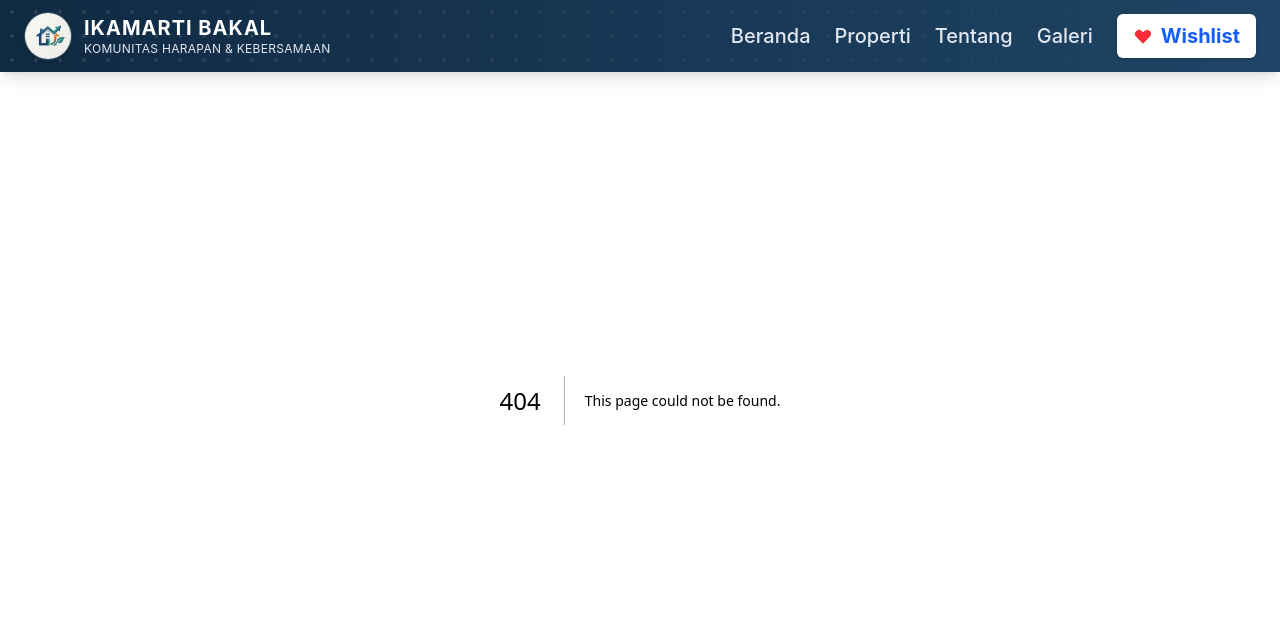
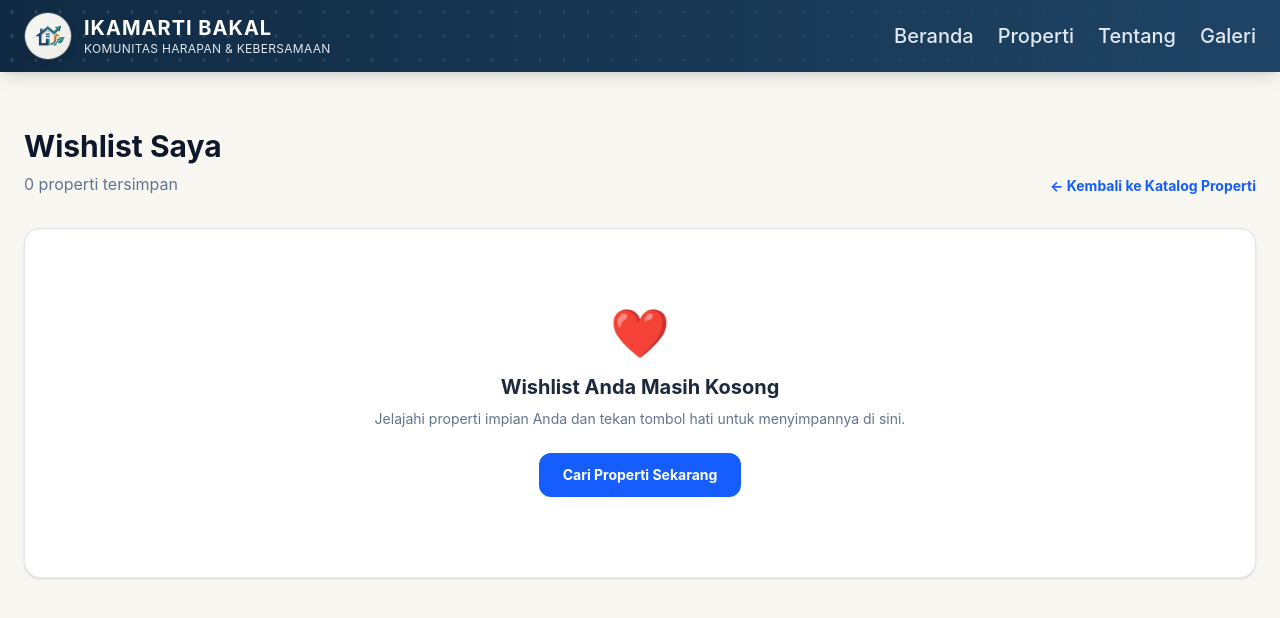
Before and after one commit to afda1087/projekwebproperti, a Next.js app in the folder property-company/: page /wishlist in a window 1280 px wide. Before the commit this address had no page. Shown: the top 618 px of the page. Built offline with nearby package versions, Linux system fonts and the light colour scheme.

Commit message:
simpan wishlist udh wrok

```diff
--- a/property-company/src/app/components/Navbar.js
+++ b/property-company/src/app/components/Navbar.js
@@ -107,12 +107,12 @@
                     </Link>
 
                     {/* Tombol Wishlist Desktop */}
-                    <Link
+                    {/* <Link
                         href="/wishlist"
                         className="flex items-center gap-2 rounded-md px-4 py-2 font-bold transition bg-white text-blue-600 hover:bg-blue-50 shadow-sm"
                     >
                         {/* Ikon Hati / Love */}
-                        <svg
+                        {/* <svg
                             xmlns="http://www.w3.org/2000/svg"
                             className="h-5 w-5 text-red-500 fill-current"
                             viewBox="0 0 20 20"
@@ -127,12 +127,12 @@
                         <span>Wishlist</span>
 
                         {/* Badge Angka Jumlah Wishlist */}
-                        {wishlist.length > 0 && (
+                        {/* {wishlist.length > 0 && (
                             <span className="bg-red-500 text-white text-xs font-bold rounded-full h-5 w-5 flex items-center justify-center ml-0.5 shadow-sm">
                                 {wishlist.length}
                             </span>
-                        )}
-                    </Link>
+                        )} */}
+                    {/* /</Link> */}
                 </div>
 
                 {/* TOMBOL HAMBURGER MOBILE */}
--- a/property-company/src/app/properti/page.js
+++ b/property-company/src/app/properti/page.js
@@ -91,8 +91,9 @@
         </div>
 
         <div className="flex flex-col gap-6">
-          {/* TOP BAR: Filter Toggle & Sorting */}
+          {/* TOP BAR: Filter Toggle & (Wishlist + Sorting) */}
           <div className="flex flex-wrap justify-between items-center gap-4 animate-fade-in-up delay-300">
+            {/* Tombol Filter di Kiri */}
             <button
               onClick={() => setIsFilterOpen(!isFilterOpen)}
               className="flex items-center gap-2 bg-white px-5 py-2.5 border border-slate-200 rounded-xl shadow-sm text-sm font-bold text-slate-700 hover:bg-slate-50 transition"
@@ -122,6 +123,35 @@
               {isFilterOpen ? "Tutup Filter" : "Filter Properti"}
             </button>
 
+            {/* Container Kanan: Tombol Wishlist & Dropdown Urutkan */}
+            <div className="flex items-center gap-3">
+              {/* Tombol Wishlist Baru */}
+              <Link
+                href="/wishlist"
+                className="flex items-center gap-2 bg-white px-4 py-2 border border-slate-200 rounded-xl shadow-sm text-sm font-bold text-slate-700 hover:bg-slate-50 transition"
+              >
+                <svg
+                  xmlns="http://www.w3.org/2000/svg"
+                  className="h-5 w-5 text-red-500 fill-current"
+                  viewBox="0 0 20 20"
+                  fill="currentColor"
+                >
+                  <path
+                    fillRule="evenodd"
+                    d="M3.172 5.172a4 4 0 015.656 0L10 6.343l1.172-1.171a4 4 0 115.656 5.656L10 17.657l-6.828-6.829a4 4 0 010-5.656z"
+                    clipRule="evenodd"
+                  />
+                </svg>
+                <span>Wishlist</span>
+
+                {wishlist.length > 0 && (
+                  <span className="bg-red-500 text-white text-xs font-bold rounded-full h-5 w-5 flex items-center justify-center shadow-sm">
+                    {wishlist.length}
+                  </span>
+                )}
+              </Link>
+
+              {/* Dropdown Urutkan */}
               <div className="flex items-center gap-2 bg-white px-4 py-2 border border-slate-200 rounded-xl shadow-sm">
                 <span className="text-sm text-slate-400">Urutkan:</span>
                 <select
@@ -134,6 +164,7 @@
                   <option>Harga Tertinggi</option>
                   <option>Luas Terbesar</option>
                 </select>
+              </div>
             </div>
           </div>
 
@@ -247,7 +278,7 @@
               <div className="grid grid-cols-1 sm:grid-cols-2 lg:grid-cols-3 gap-6 mt-4">
                 {processedData.map((prop) => {
                   const isWishlisted = wishlist.some(
-                    (item) => item.id === prop.id
+                    (item) => String(item.id) === String(prop.id)
                   );
 
                   return (
@@ -279,8 +310,8 @@
 
                         <button
                           onClick={(e) => {
-                            e.preventDefault();   // Mencegah navigasi bawaan jika card berupa <Link>
-                            e.stopPropagation();  // Mencegah trigger event ke elemen di luarnya
+                            e.preventDefault();
+                            e.stopPropagation();
                             toggleWishlist(prop);
                           }}
                           className="absolute top-3 right-3 bg-white p-2 rounded-full shadow-sm text-slate-400 hover:text-red-500 transition"
--- /dev/null
+++ b/property-company/src/app/wishlist/page.js
@@ -0,0 +1,132 @@
+"use client";
+
+import Link from "next/link";
+import { useWishlist } from "@/app/context/wishlistcontext"; // Sesuaikan lokasi file context kamu
+
+export default function WishlistPage() {
+  // Ambil state wishlist dan fungsi toggleWishlist dari Context
+  const { wishlist = [], toggleWishlist = () => {} } = useWishlist() || {};
+
+  return (
+    <div className="bg-[#F8F7F2] min-h-screen pt-32 pb-20">
+      <div className="max-w-7xl mx-auto px-6">
+        {/* Header Section */}
+        <div className="mb-8 flex justify-between items-end">
+          <div>
+            <h1 className="text-3xl font-bold text-slate-900 mb-2">
+              Wishlist Saya
+            </h1>
+            <p className="text-slate-500">
+              {wishlist.length} properti tersimpan
+            </p>
+          </div>
+
+          <Link
+            href="/properti"
+            className="text-sm font-bold text-blue-600 hover:underline"
+          >
+            ← Kembali ke Katalog Properti
+          </Link>
+        </div>
+
+        {/* Tampilan Jika Wishlist Kosong vs Ada Isi */}
+        {wishlist.length === 0 ? (
+          <div className="text-center py-20 bg-white rounded-2xl border border-slate-200 shadow-sm">
+            <div className="text-5xl mb-4">❤️</div>
+            <h2 className="text-xl font-bold text-slate-800 mb-2">
+              Wishlist Anda Masih Kosong
+            </h2>
+            <p className="text-slate-500 text-sm mb-6">
+              Jelajahi properti impian Anda dan tekan tombol hati untuk menyimpannya di sini.
+            </p>
+            <Link
+              href="/properti"
+              className="inline-block bg-blue-600 text-white px-6 py-3 rounded-xl font-bold text-sm hover:bg-blue-700 transition"
+            >
+              Cari Properti Sekarang
+            </Link>
+          </div>
+        ) : (
+          <div className="grid grid-cols-1 sm:grid-cols-2 lg:grid-cols-3 gap-6">
+            {wishlist.map((prop) => (
+              <div
+                key={prop.id}
+                className="bg-white border border-slate-200 rounded-2xl overflow-hidden hover:shadow-lg transition group flex flex-col"
+              >
+                {/* Gambar & Badge */}
+                <div className="h-48 relative overflow-hidden">
+                  <img
+                    src={prop.img}
+                    alt={prop.title}
+                    className="w-full h-full object-cover group-hover:scale-105 transition duration-500"
+                  />
+                  <div className="absolute top-3 left-3 flex gap-2">
+                    {prop.dp && (
+                      <div className="bg-[#cd9b57] text-white text-xs font-bold px-2.5 py-1 rounded-full shadow-sm">
+                        {prop.dp}
+                      </div>
+                    )}
+                    {prop.jenis && (
+                      <div className="bg-blue-600 text-white text-xs font-bold px-2.5 py-1 rounded-full shadow-sm">
+                        {Array.isArray(prop.jenis)
+                          ? prop.jenis.join(", ")
+                          : prop.jenis}
+                      </div>
+                    )}
+                  </div>
+
+                  {/* Tombol Hapus dari Wishlist */}
+                  <button
+                    onClick={() => toggleWishlist(prop)}
+                    className="absolute top-3 right-3 bg-white p-2 rounded-full shadow-sm text-red-500 hover:bg-red-50 transition"
+                    title="Hapus dari wishlist"
+                  >
+                    ❤️
+                  </button>
+                </div>
+
+                {/* Informasi Properti */}
+                <div className="p-5 flex flex-col flex-1">
+                  <h3 className="text-lg font-bold text-slate-800 mb-1 line-clamp-1">
+                    {prop.title}
+                  </h3>
+                  <p className="text-xs text-slate-400 mb-3">
+                    {prop.location}
+                  </p>
+
+                  <div className="flex items-baseline gap-2 mb-4">
+                    <span className="text-xl font-bold text-slate-900">
+                      {prop.price}
+                    </span>
+                    <span className="text-[10px] text-slate-400 font-medium uppercase tracking-wider">
+                      {prop.dp}
+                    </span>
+                  </div>
+
+                  <div className="flex items-center gap-4 py-3 border-t border-slate-100 text-xs text-slate-500 mt-auto font-medium">
+                    <span className="flex items-center gap-1">
+                      📐 {prop.area} m²
+                    </span>
+                    <span className="flex items-center gap-1">
+                      🛏️ {prop.beds}
+                    </span>
+                    <span className="flex items-center gap-1">
+                      🛁 {prop.baths}
+                    </span>
+                  </div>
+
+                  <Link
+                    href={`/detail/${prop.id}`}
+                    className="mt-2 block w-full text-center py-2 text-sm font-bold text-slate-600 hover:text-slate-900 transition"
+                  >
+                    Lihat Detail
+                  </Link>
+                </div>
+              </div>
+            ))}
+          </div>
+        )}
+      </div>
+    </div>
+  );
+}
```
Lines whose indentation alone changed are shown as unchanged.
